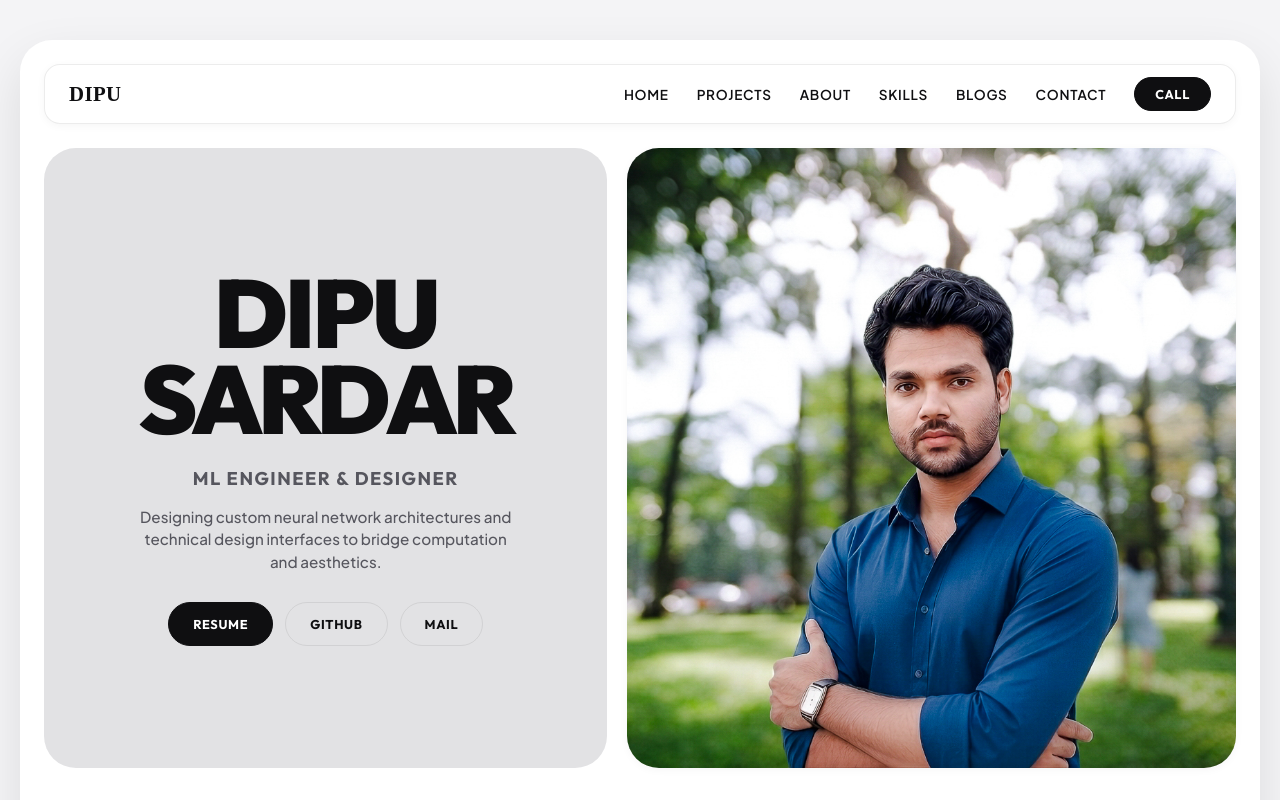
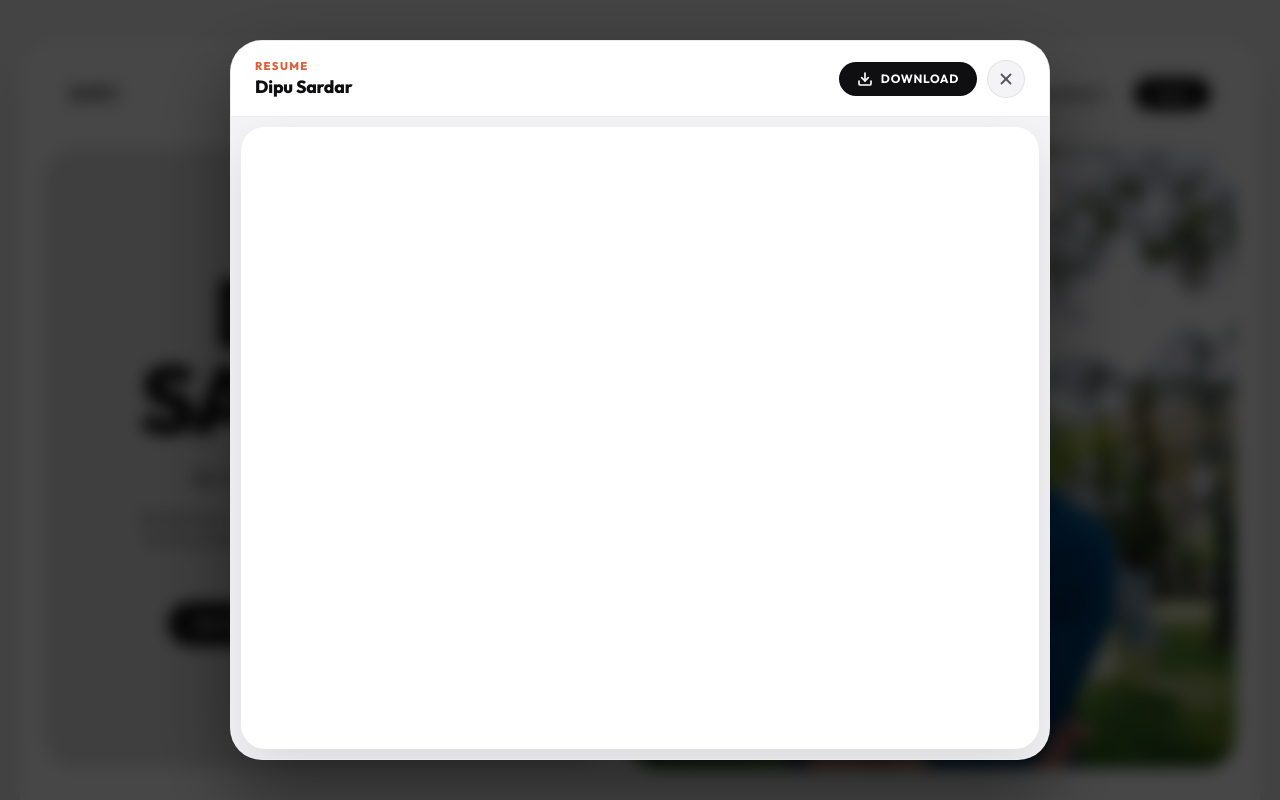
Before and after one commit to dipu-sardar/dipusardar, a React (Vite) app: page / in a window 1280 px wide. Both pictures are taken after a click on the button "RESUME". Shown: the top 800 px of the page. Built offline with nearby package versions, Linux system fonts and the light colour scheme; a web font is replaced by a local one.

Commit message:
Update Resume Button with CV

```diff
--- a/src/components/Hero.css
+++ b/src/components/Hero.css
@@ -161,3 +161,149 @@
     height: 350px;
   }
 }
+
+/* ─── Resume PDF Modal ─────────────────────────────── */
+.resume-modal-backdrop {
+  position: fixed;
+  inset: 0;
+  background-color: rgba(0, 0, 0, 0.72);
+  backdrop-filter: blur(8px);
+  -webkit-backdrop-filter: blur(8px);
+  display: flex;
+  align-items: center;
+  justify-content: center;
+  z-index: 9999;
+  padding: 24px;
+}
+
+.resume-modal {
+  background-color: var(--color-bg-card);
+  border-radius: var(--radius-xl);
+  border: 1px solid var(--color-border);
+  box-shadow: 0 32px 80px rgba(0, 0, 0, 0.45);
+  width: 100%;
+  max-width: 820px;
+  height: 90vh;
+  max-height: 900px;
+  display: flex;
+  flex-direction: column;
+  overflow: hidden;
+  animation: modal-slide-up 0.35s cubic-bezier(0.16, 1, 0.3, 1) forwards;
+}
+
+@keyframes modal-slide-up {
+  from {
+    opacity: 0;
+    transform: translateY(28px) scale(0.97);
+  }
+  to {
+    opacity: 1;
+    transform: translateY(0) scale(1);
+  }
+}
+
+.resume-modal-header {
+  display: flex;
+  align-items: center;
+  justify-content: space-between;
+  padding: 18px 24px;
+  border-bottom: 1px solid var(--color-border);
+  flex-shrink: 0;
+  background-color: var(--color-bg-card);
+}
+
+.resume-modal-title {
+  display: flex;
+  flex-direction: column;
+  gap: 2px;
+}
+
+.resume-modal-label {
+  font-family: var(--font-heading);
+  font-size: 0.7rem;
+  font-weight: 800;
+  letter-spacing: 0.12em;
+  color: var(--color-accent-orange);
+}
+
+.resume-modal-name {
+  font-family: var(--font-heading);
+  font-size: 1.1rem;
+  font-weight: 800;
+  letter-spacing: -0.01em;
+  color: var(--color-text-primary);
+}
+
+.resume-modal-actions {
+  display: flex;
+  align-items: center;
+  gap: 10px;
+}
+
+.resume-download-btn {
+  display: inline-flex;
+  align-items: center;
+  gap: 8px;
+  background-color: var(--color-bg-dark);
+  color: var(--color-text-light);
+  font-family: var(--font-heading);
+  font-weight: 700;
+  font-size: 0.75rem;
+  letter-spacing: 0.06em;
+  padding: 9px 18px;
+  border-radius: var(--radius-pill);
+  transition: var(--transition-smooth);
+}
+
+.resume-download-btn:hover {
+  background-color: var(--color-accent-orange);
+  transform: translateY(-1px);
+  box-shadow: 0 6px 20px rgba(255, 107, 53, 0.4);
+}
+
+.resume-close-btn {
+  display: flex;
+  align-items: center;
+  justify-content: center;
+  width: 38px;
+  height: 38px;
+  border-radius: 50%;
+  color: var(--color-text-secondary);
+  background-color: var(--color-bg-page);
+  border: 1px solid var(--color-border);
+  transition: var(--transition-fast);
+  cursor: pointer;
+}
+
+.resume-close-btn:hover {
+  background-color: var(--color-bg-dark);
+  color: var(--color-text-light);
+  border-color: var(--color-bg-dark);
+  transform: rotate(90deg);
+}
+
+.resume-pdf-container {
+  flex: 1;
+  overflow: hidden;
+  background-color: #f0f0f0;
+}
+
+.resume-pdf-iframe {
+  width: 100%;
+  height: 100%;
+  border: none;
+  display: block;
+}
+
+@media (max-width: 580px) {
+  .resume-modal-backdrop {
+    padding: 12px;
+  }
+  .resume-modal {
+    height: 95vh;
+    border-radius: var(--radius-md);
+  }
+  .resume-modal-header {
+    padding: 14px 16px;
+  }
+}
--- a/src/components/Hero.tsx
+++ b/src/components/Hero.tsx
@@ -1,9 +1,13 @@
-import React from 'react';
+import React, { useState } from 'react';
 import './Hero.css';
 import heroImg from '../assets/hero.jpg';
+import resumePdf from '../assets/EuroPassCV.pdf';
 
 export const Hero: React.FC = () => {
+  const [showResume, setShowResume] = useState(false);
+
   return (
+    <>
       <section className="hero-section fade-in" id="home">
         <div className="hero-grid-simple">
           {/* Left Side: Name and Subtitle */}
@@ -19,7 +23,7 @@ export const Hero: React.FC = () => {
             <div className="hero-buttons-group">
               <button
                 className="hero-btn primary-btn"
-              onClick={() => alert('Resume download simulated: Resume file download will start shortly.')}
+                onClick={() => setShowResume(true)}
               >
                 RESUME
               </button>
@@ -46,5 +50,54 @@ export const Hero: React.FC = () => {
           </div>
         </div>
       </section>
+
+      {/* Resume PDF Modal */}
+      {showResume && (
+        <div className="resume-modal-backdrop fade-in" onClick={() => setShowResume(false)}>
+          <div className="resume-modal" onClick={(e) => e.stopPropagation()}>
+            {/* Modal Header */}
+            <div className="resume-modal-header">
+              <div className="resume-modal-title">
+                <span className="resume-modal-label">RESUME</span>
+                <span className="resume-modal-name">Dipu Sardar</span>
+              </div>
+              <div className="resume-modal-actions">
+                <a
+                  href={resumePdf}
+                  download="Dipu_Sardar_Resume.pdf"
+                  className="resume-download-btn"
+                >
+                  <svg viewBox="0 0 24 24" fill="none" stroke="currentColor" strokeWidth="2.5" strokeLinecap="round" strokeLinejoin="round" style={{ width: '16px', height: '16px' }}>
+                    <path d="M21 15v4a2 2 0 0 1-2 2H5a2 2 0 0 1-2-2v-4" />
+                    <polyline points="7 10 12 15 17 10" />
+                    <line x1="12" x2="12" y1="15" y2="3" />
+                  </svg>
+                  DOWNLOAD
+                </a>
+                <button
+                  className="resume-close-btn"
+                  onClick={() => setShowResume(false)}
+                  aria-label="Close"
+                >
+                  <svg viewBox="0 0 24 24" fill="none" stroke="currentColor" strokeWidth="2.5" strokeLinecap="round" strokeLinejoin="round" style={{ width: '18px', height: '18px' }}>
+                    <line x1="18" x2="6" y1="6" y2="18" />
+                    <line x1="6" x2="18" y1="6" y2="18" />
+                  </svg>
+                </button>
+              </div>
+            </div>
+
+            {/* PDF Viewer */}
+            <div className="resume-pdf-container">
+              <iframe
+                src={`${resumePdf}#toolbar=0&navpanes=0`}
+                title="Dipu Sardar Resume"
+                className="resume-pdf-iframe"
+              />
+            </div>
+          </div>
+        </div>
+      )}
+    </>
   );
 };
--- /dev/null
+++ b/src/types/assets.d.ts
@@ -0,0 +1,4 @@
+declare module '*.pdf' {
+  const src: string;
+  export default src;
+}
```
Also changed, not shown: 1 other file (tests, documents, lock files or other folders). Lines whose indentation alone changed are shown as unchanged.
